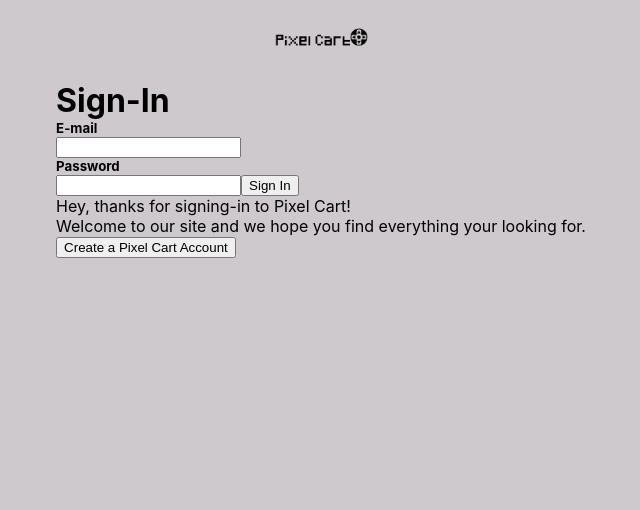
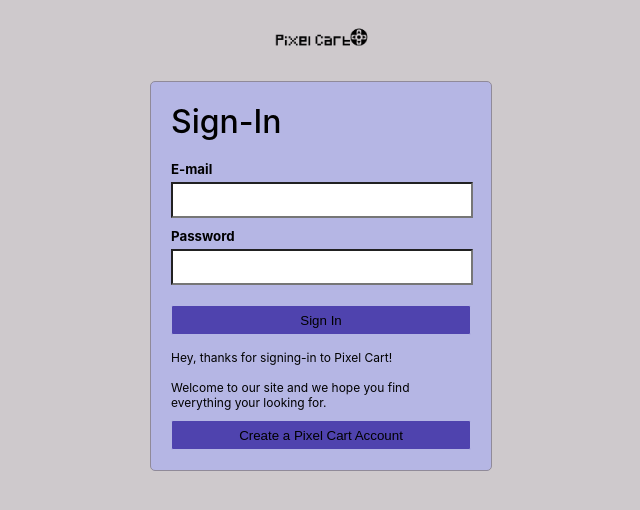
Before and after one commit to XxElijahMxX/Pixel-Cart, a React (Create React App) app: page /login in a window 1280 px wide. Shown: the top 510 px of the page, without its empty margins (319-959 px from the left). Built offline with nearby package versions, Linux system fonts and the light colour scheme.

Commit message:
finished some styling to the login page and getting it prepped for functionality

```diff
--- a/src/Components/Login/login.css
+++ b/src/Components/Login/login.css
@@ -14,3 +14,55 @@
     margin-right: auto;
     margin-left: auto;
 }
+
+.login__container {
+    width: 300px;
+    height: fit-content;
+    display: flex;
+    flex-direction: column;
+    border-radius: 5px;
+    border: 1px solid #908a99 ;
+    padding: 20px;
+    background-color: #b5b6e4;
+}
+
+.login__container > h1 {
+    font-weight: 500;
+    margin-bottom: 20px;
+}
+
+.login__container > form > h5 {
+    margin-bottom: 5px;
+}
+
+.login__container > form > input {
+    height: 30px;
+    margin-bottom: 10px;
+    background-color: white;
+    width: 98%;
+}
+
+.login__container > p {
+    margin-top: 15px;
+    font-size: 12px;
+}
+
+.signInButton {
+    background: #4f43ae;
+    border-radius: 2px;
+    width: 100%;
+    height: 30px;
+    border: 1px solid;
+    margin-top: 10px;
+    border-color: #b5b6e4;
+}
+
+.registerButton {
+    border-radius: 2px;
+    width: 100%;
+    height: 30px;
+    border: 1px solid;
+    margin-top: 10px;
+    border-color: #b5b6e4;
+    background: #4f43ae;
+}
--- a/src/Components/Login/login.js
+++ b/src/Components/Login/login.js
@@ -27,7 +27,7 @@ function Login() {
           Welcome to our site and we hope you find everything your looking for.
         </p>
 
-        <button>Create a Pixel Cart Account</button>
+        <button className="registerButton">Create a Pixel Cart Account</button>
       </div>
     </div>
   );
```
